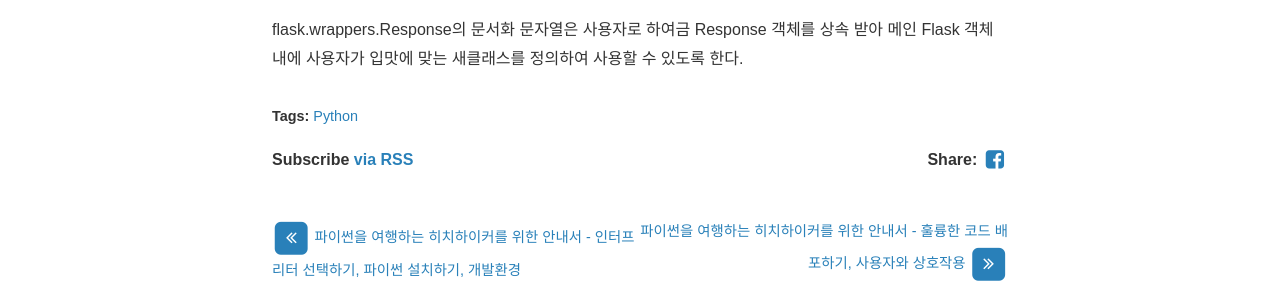
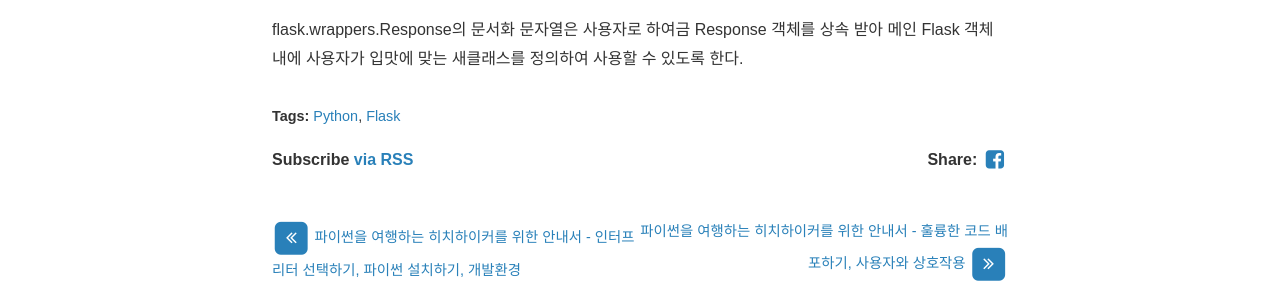
Before and after one commit to yoonkh/yoonkh.github.io, a Jekyll site: the page built from _posts/2017-12-16-Python_travel1.markdown, in a window 1280 px wide and 900 px high, scrolled down 37641 px. Shown: the part 336-636 px from the top of the window. Built offline with Jekyll 4.4.1, drawn with Linux system fonts in a browser that asks for light colours; nearby versions of some CDN libraries; comment, search, counter and statistics services are not loaded.

Commit message:
Update 2017-12-16-Python_travel1.markdown

```diff
--- a/_posts/2017-12-16-Python_travel1.markdown
+++ b/_posts/2017-12-16-Python_travel1.markdown
@@ -4,7 +4,9 @@ title:  "파이썬을 여행하는 히치하이커를 위한 안내서 - 훌륭
 date:   2017-12-16
 author: Yoonkh
 categories: Python
-tags:	Python
+tags:
+- Python
+- Flask
 comments: True
 ---
 
```
